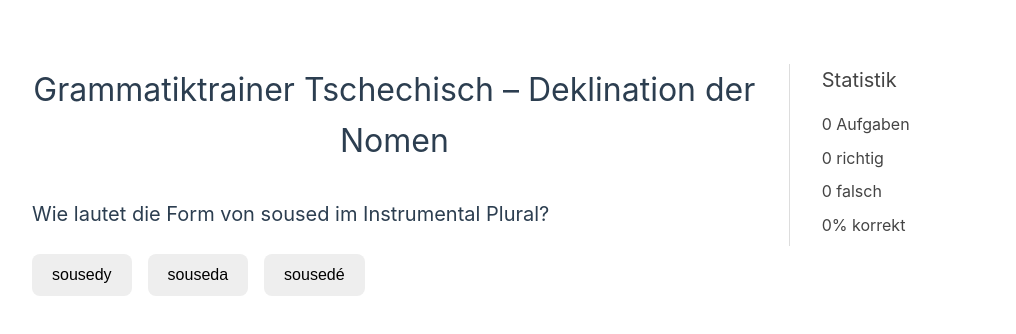
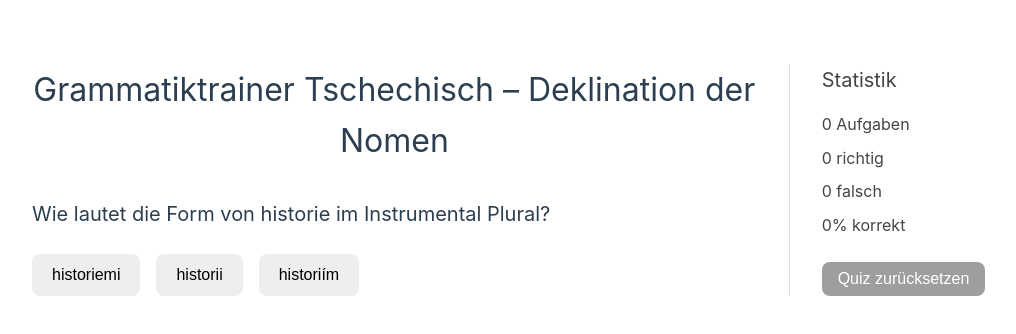
Before and after one commit to culturetogoberlin/cz-grammar-trainer, a Vue app: page / in a window 1280 px wide. Shown: the top 334 px of the page, without its empty margins (32-1048 px from the left). Built offline with nearby package versions, Linux system fonts and the light colour scheme.

Commit message:
IMPROVEMENT: avoid repeated questions

```diff
--- a/src/views/HomeView.vue
+++ b/src/views/HomeView.vue
@@ -2,7 +2,7 @@
 import { ref, computed } from 'vue'
 import data from '@/assets/data/nouns-declension-cz.json'
 
-// 1. Correct case labels
+// ✅ Case labels (corrected)
 const caseLabels = {
   NOMsg: 'Nominativ Singular',
   NOMpl: 'Nominativ Plural',
@@ -20,23 +20,22 @@ const caseLabels = {
   VOKpl: 'Vokativ Plural',
 }
 
-const nounInTest = ref(getRandomNoun())
+// ✅ State
+const question = ref(null)
 const selectedAnswers = ref(new Set())
 const answerIsCorrect = ref(false)
+const askedQuestions = ref(new Set())
 
 const totalAttempts = ref(0)
 const totalCorrect = ref(0)
+
 const totalWrong = computed(() => totalAttempts.value - totalCorrect.value)
 const successRate = computed(() => {
   if (totalAttempts.value === 0) return 0
   return Math.round((totalCorrect.value / totalAttempts.value) * 100)
 })
 
-function getRandomNoun() {
-  const randomIndex = Math.floor(Math.random() * data.length)
-  return data[randomIndex]
-}
-
+// ✅ Option generation
 function generateOption(solution, pool) {
   let options = new Set()
   options.add(solution)
@@ -47,17 +46,45 @@ function generateOption(solution, pool) {
   return Array.from(options).sort(() => Math.random() - 0.5)
 }
 
-const question = computed(() => {
-  const testNoun = JSON.parse(JSON.stringify(nounInTest.value))
-  const baseForm = nounInTest.value.NOMsg
-  delete testNoun.NOMsg
-  const keys = Object.keys(testNoun)
-  const randomIndex = Math.floor(Math.random() * keys.length)
-  const caseToAsk = keys[randomIndex]
-  const solution = testNoun[caseToAsk]
-  const options = generateOption(solution, Object.values(testNoun))
-  return { baseForm, caseToAsk, solution, options }
-})
+// ✅ Question generation
+function getNewQuestion() {
+  const maxTries = 1000
+  let tries = 0
+
+  while (tries < maxTries) {
+    tries++
+    const randomNoun = data[Math.floor(Math.random() * data.length)]
+    const baseForm = randomNoun.NOMsg
+    const declensions = { ...randomNoun }
+    delete declensions.NOMsg
+
+    const keys = Object.keys(declensions)
+    const caseToAsk = keys[Math.floor(Math.random() * keys.length)]
+
+    const key = `${baseForm}|${caseToAsk}`
+    if (!askedQuestions.value.has(key)) {
+      askedQuestions.value.add(key)
+      const solution = declensions[caseToAsk]
+      const options = generateOption(solution, Object.values(declensions))
+
+      return { baseForm, caseToAsk, solution, options }
+    }
+  }
+
+  return null // All exhausted
+}
+
+// ✅ Quiz control
+function resetQuiz() {
+  const next = getNewQuestion()
+  if (next) {
+    question.value = next
+    selectedAnswers.value.clear()
+    answerIsCorrect.value = false
+  } else {
+    question.value = null
+  }
+}
 
 function selectOption(option) {
   if (answerIsCorrect.value || selectedAnswers.value.has(option)) return
@@ -75,11 +102,18 @@ function selectOption(option) {
   }
 }
 
-function resetQuiz() {
-  nounInTest.value = getRandomNoun()
+// ✅ Bonus: Reset full quiz
+function resetAll() {
+  askedQuestions.value.clear()
+  totalAttempts.value = 0
+  totalCorrect.value = 0
   selectedAnswers.value.clear()
   answerIsCorrect.value = false
+  question.value = getNewQuestion()
 }
+
+// ✅ Initialize first question
+resetQuiz()
 </script>
 
 <template>
@@ -87,7 +121,7 @@ function resetQuiz() {
     <main>
       <h1>Grammatiktrainer Tschechisch – Deklination der Nomen</h1>
 
-      <div class="quiz">
+      <div class="quiz" v-if="question">
         <p>
           Wie lautet die Form von <strong>{{ question.baseForm }}</strong> im
           <strong>{{ caseLabels[question.caseToAsk] }}</strong>?
@@ -116,6 +150,10 @@ function resetQuiz() {
           Nächstes Substantiv
         </button>
       </div>
+
+      <div class="quiz" v-else>
+        <p>✅ Du hast alle möglichen Fragen durchgespielt!</p>
+      </div>
     </main>
 
     <aside>
@@ -124,6 +162,9 @@ function resetQuiz() {
       <p><strong>{{ totalCorrect }}</strong> richtig</p>
       <p><strong>{{ totalWrong }}</strong> falsch</p>
       <p><strong>{{ successRate }}%</strong> korrekt</p>
+      <button class="reset-button" @click="resetAll">
+        Quiz zurücksetzen
+      </button>
     </aside>
   </div>
 </template>
@@ -225,5 +266,20 @@ aside {
   p {
     margin: 0.5rem 0;
   }
+
+  .reset-button {
+    margin-top: 1rem;
+    padding: 0.5rem 1rem;
+    font-size: 1rem;
+    background-color: #9e9e9e;
+    color: white;
+    border: none;
+    border-radius: 0.5rem;
+    cursor: pointer;
+
+    &:hover {
+      background-color: #757575;
+    }
+  }
 }
 </style>
```
